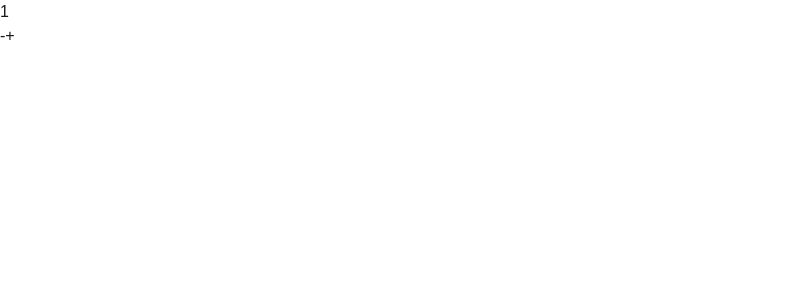
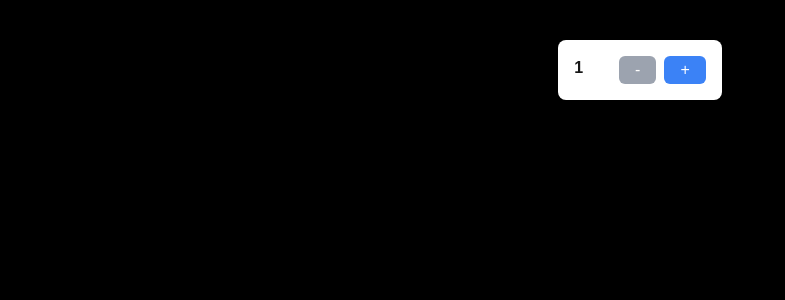
Before and after one commit to narapark7561/cprg306-assignments, a Next.js app: page /week-4 in a window 1280 px wide. Shown: the top 300 px of the page, without its empty margins (0-785 px from the left). Built offline with nearby package versions, Linux system fonts and the light colour scheme.

Commit message:
Completed Assignment 4

```diff
--- a/app/week-4/new-item.js
+++ b/app/week-4/new-item.js
@@ -19,11 +19,28 @@ export default function NewItem() {
     }
   };
 
+  let incrementButtonStyles = "bg-blue-500 text-white rounded-md py-0.5 px-4";
+  let decrementButtonStyles = "bg-gray-400 text-white rounded-md py-0.5 px-4";
+
+  if (quantity === 20) {
+    incrementButtonStyles = "bg-gray-400 text-white rounded-md py-0.5 px-4";
+    decrementButtonStyles = "bg-blue-500 text-white rounded-md py-0.5 px-4";
+  } else if (quantity === 1) {
+    decrementButtonStyles = "bg-gray-400 text-white rounded-md py-0.5 px-4";
+  } else {
+    incrementButtonStyles = "bg-blue-500 text-white rounded-md py-0.5 px-4";
+    decrementButtonStyles = "bg-blue-500 text-white rounded-md py-0.5 px-4";
+  }
+
   return (
-    <div>
-      <p>{quantity}</p>
-      <button onClick={decrement}>-</button>
-      <button onClick={increment}>+</button>
+    <div className="bg-white p-4 rounded-lg flex justify-center space-x-2 max-w-60 mt-10">
+      <p className="font-semibold mr-7">{quantity}</p>
+      <button onClick={decrement} className={decrementButtonStyles}>
+        -
+      </button>
+      <button onClick={increment} className={incrementButtonStyles}>
+        +
+      </button>
     </div>
   );
 }
--- a/app/week-4/page.js
+++ b/app/week-4/page.js
@@ -2,7 +2,7 @@ import NewItem from "./new-item";
 
 export default function NewItemPage() {
   return (
-    <main>
+    <main className="bg-black min-h-screen flex flex-col justify-start items-center">
       <NewItem />
     </main>
   );
```
